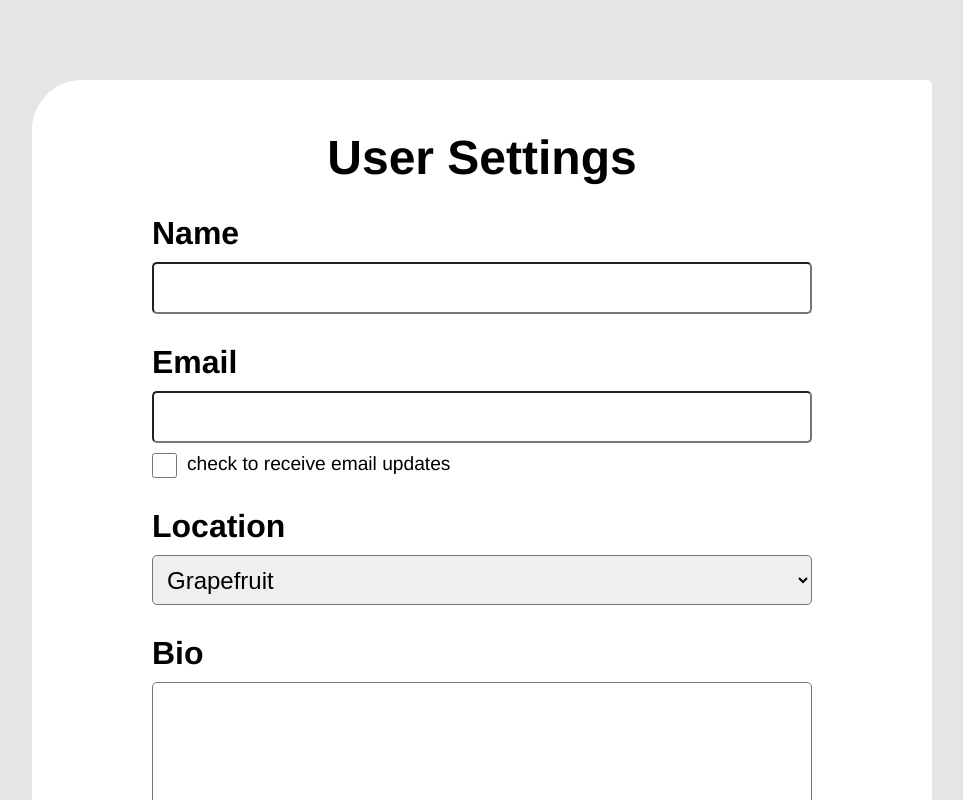
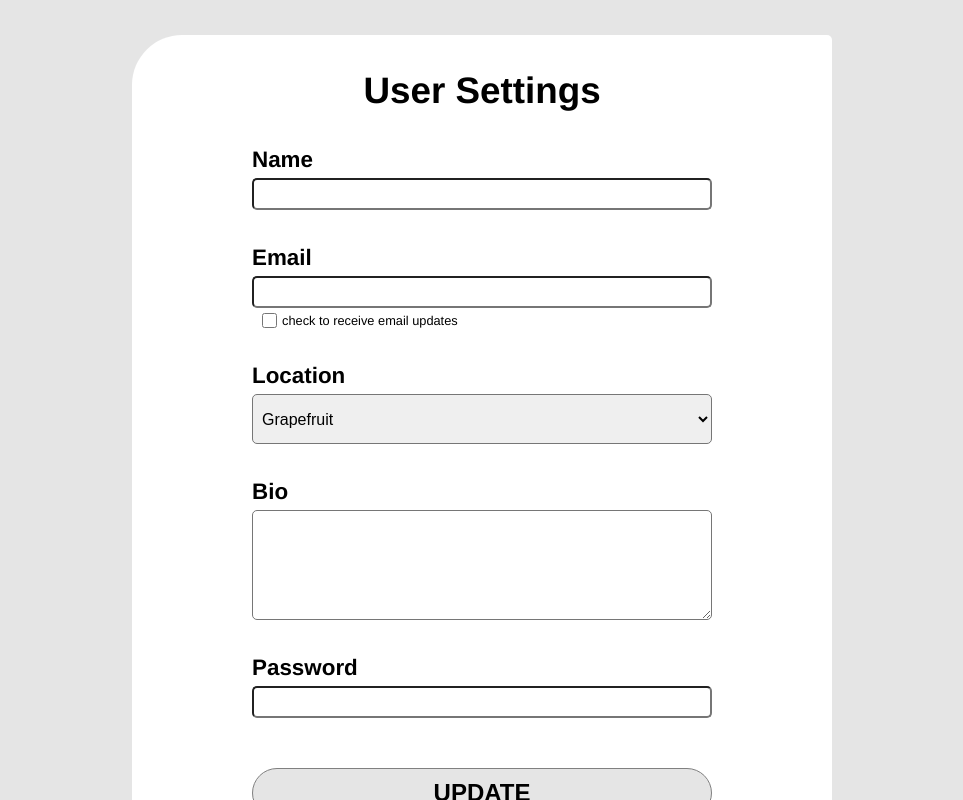
Before and after one commit to EvanPavley/user-frontend, a React (Create React App) app: page / in a window 1280 px wide. Shown: the top 800 px of the page, without its empty margins (158-1121 px from the left). Built offline with nearby package versions, Linux system fonts and the light colour scheme.

Commit message:
updated styling for 100

```diff
--- a/src/components/app/App.css
+++ b/src/components/app/App.css
@@ -1,11 +1,11 @@
 .userSettings-container{
   background-color: white;
 
-  margin: 80px auto;
-  max-width: 900px;
+  margin: 35px auto;
+  max-width: 700px;
   width: auto;
-  padding-top: 50px;
-  padding-bottom: 80px;
+  padding-top: 35px;
+  padding-bottom: 60px;
   padding-left: 120px;
   padding-right: 120px;
 
@@ -14,6 +14,6 @@
 
 .title{
   text-align: center;
-  margin-bottom: 30px;
-  font-size: 3em
+  margin-bottom: 35px;
+  font-size: 2.3em
 }
--- a/src/components/settingsForm/SettingsForm.css
+++ b/src/components/settingsForm/SettingsForm.css
@@ -1,22 +1,22 @@
 .settingsForm-label{
-  font-size: 2em;
-  margin-bottom: 10px;
+  font-size: 1.4em;
+  margin-bottom: 5px;
 }
 
 .settingsForm-input{
-  font-size: 1.5em;
-  padding: 10px;
+  font-size: 1em;
+  padding: 5px;
   width: 100%;
-  margin-bottom: 30px;
+  margin-bottom: 35px;
   border-radius: 5px;
 }
 
 .textarea{
-  height: 150px;
+  height: 110px;
 }
 
 .email{
-  margin-bottom: 10px
+  margin-bottom: 5px
 }
 
 .select{
@@ -24,17 +24,17 @@
 }
 
 .password{
-  margin-bottom: 60px
+  margin-bottom: 50px
 }
 
 .submit{
   background-color: #e5e5e5;
 
   font-weight: bold;
-  font-size: 2em;
+  font-size: 1.5em;
 
-  padding-top: 20px;
-  padding-bottom: 20px;
+  padding-top: 10px;
+  padding-bottom: 10px;
   margin-bottom: 0px;
 
   border: 1px solid gray;
@@ -45,15 +45,16 @@
 
 .settingsForm-checkbox-container{
   display: flex;
-  margin-bottom: 30px
+  margin-bottom: 35px
 }
 
 .checkbox-text{
-  font-size: 1.2em;
-  margin-left: 10px;
+  font-size: .8em;
+  margin-left: 5px;
 }
 
 .checkbox {
-  width: 25px;
-	height: 25px;
+  margin-left: 10px;
+  width: 15px;
+	height: 15px;
 }
```
